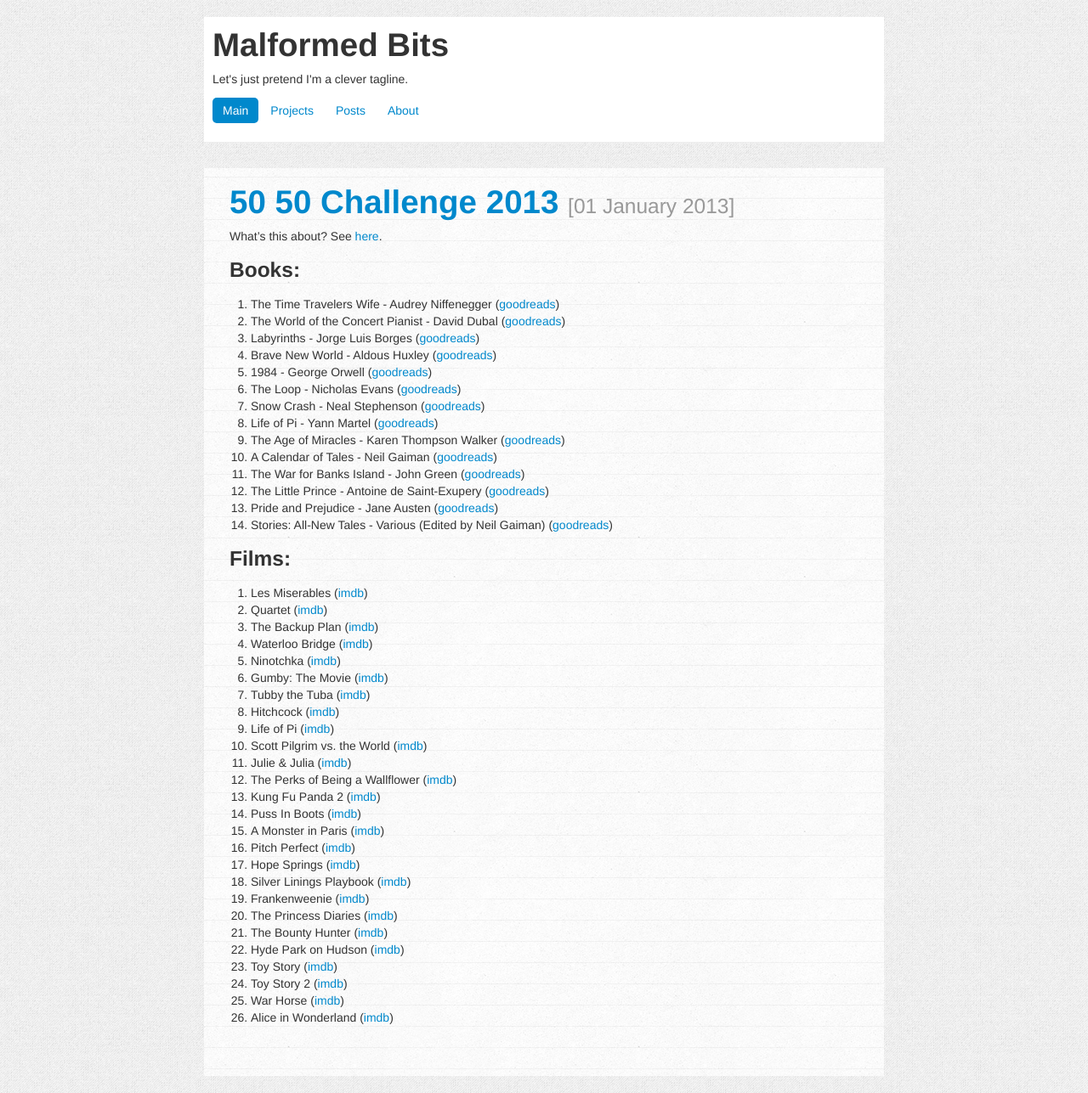
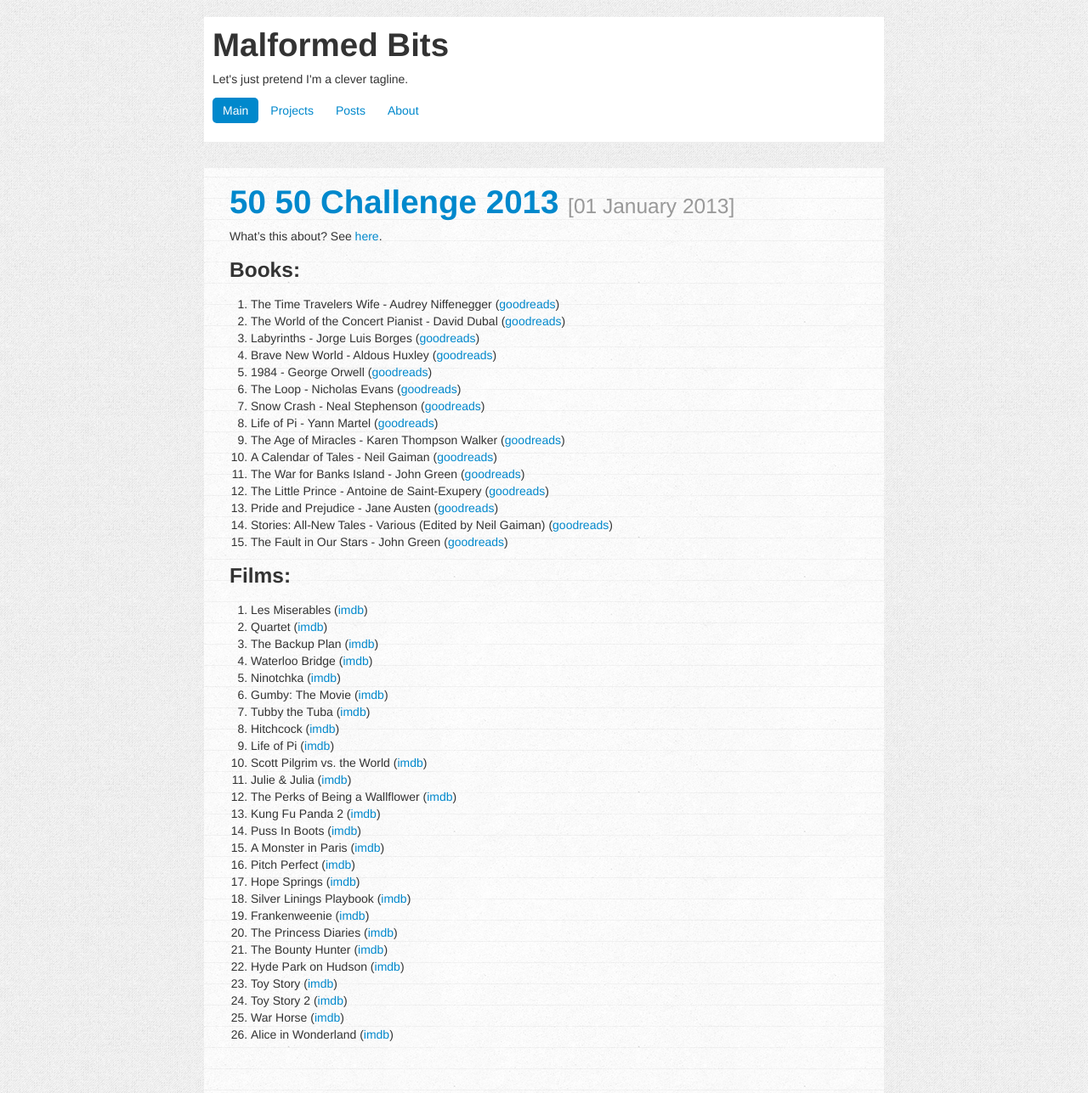
Before and after one commit to charlottepierce/charlottepierce.github.com, a Jekyll site: the page built from _posts/2013-01-01-50-50-Challenge-2013.markdown, in a window 1280 px wide. Shown: the whole page at 85% size. Built offline with Jekyll 4.4.1, drawn with Linux system fonts in a browser that asks for light colours.

Commit message:
Updated 50/50 challenge list.

```diff
--- a/_posts/2013-01-01-50-50-Challenge-2013.markdown
+++ b/_posts/2013-01-01-50-50-Challenge-2013.markdown
@@ -21,6 +21,7 @@ What's this about? See [here](http://www.fiftyfifty.me/introduction/).
 12. The Little Prince -  Antoine de Saint-Exupery ([goodreads](http://www.goodreads.com/book/show/157993.The_Little_Prince))
 13. Pride and Prejudice - Jane Austen ([goodreads](http://www.goodreads.com/book/show/1885.Pride_and_Prejudice))
 14. Stories: All-New Tales - Various (Edited by Neil Gaiman) ([goodreads](http://www.goodreads.com/book/show/7637398-stories))
+15. The Fault in Our Stars - John Green ([goodreads](http://www.goodreads.com/book/show/11870085-the-fault-in-our-stars))
 
 ### Films: ###
 
```
